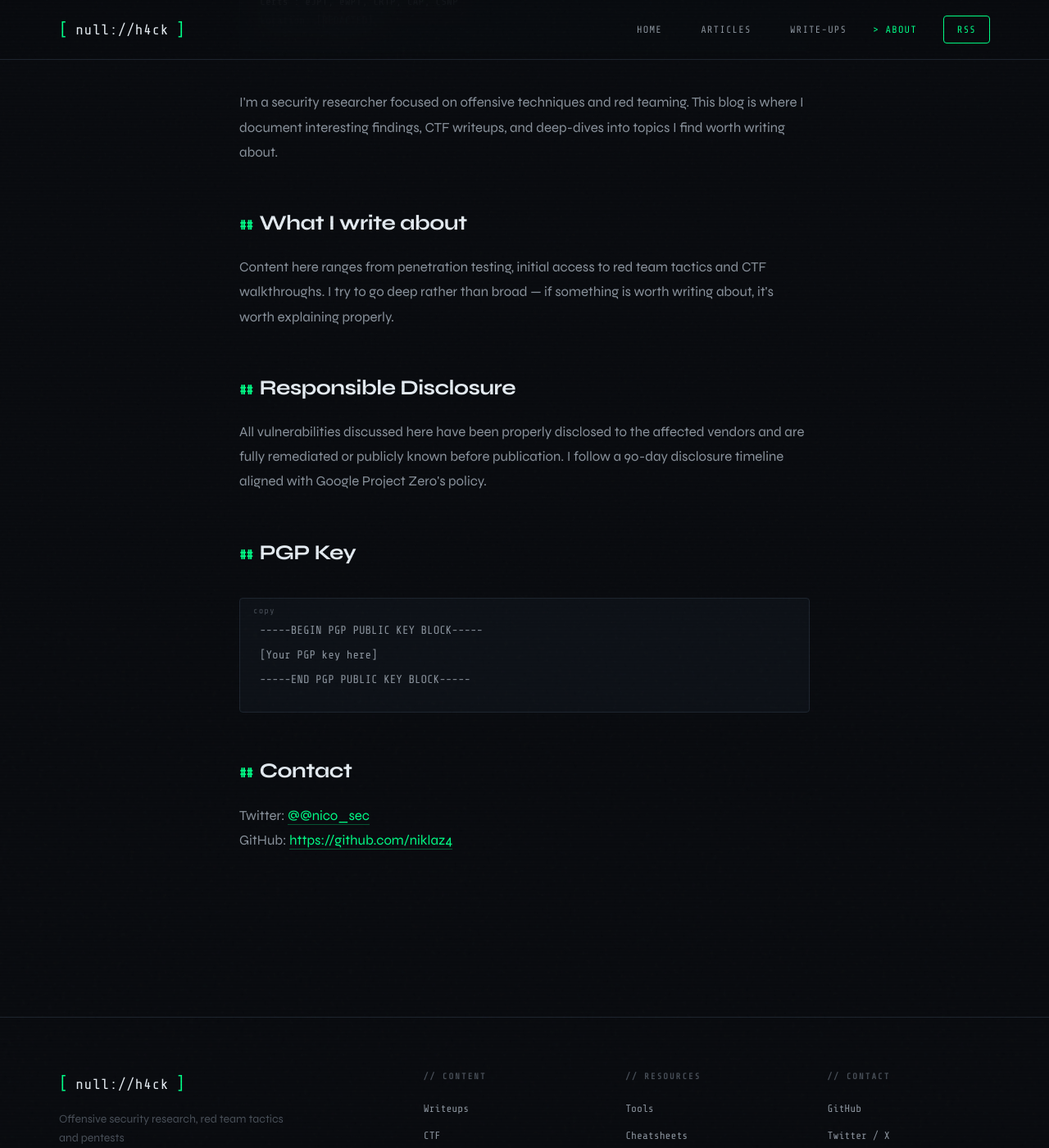
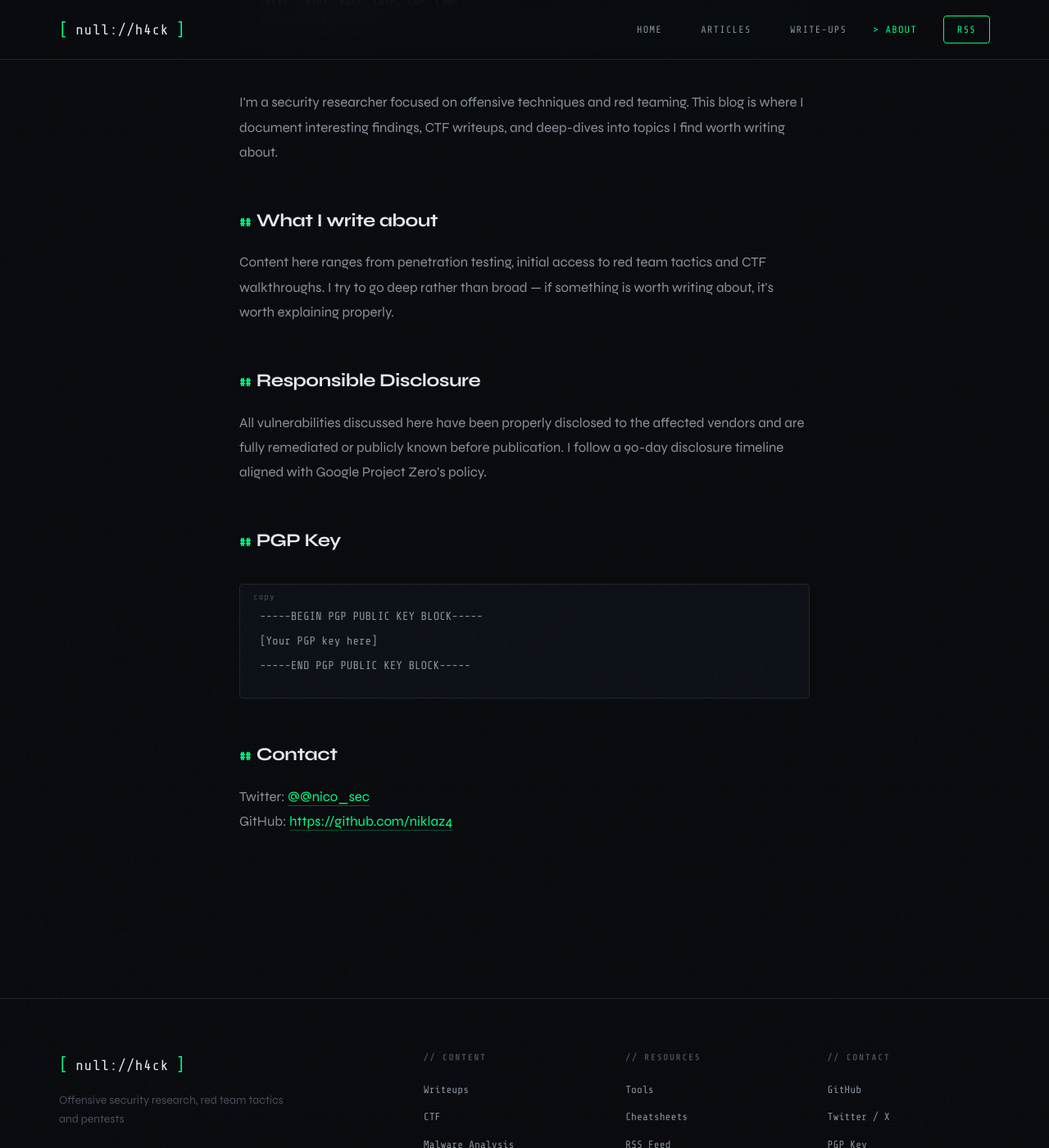
Before and after one commit to niklaz4/niklaz4.github.io, a Jekyll site: the page built from about.md, in a window 1280 px wide and 1400 px high, scrolled down 450 px. Shown: the whole window at 82% size. Built offline with Jekyll 4.4.1, drawn with Linux system fonts in a browser that asks for light colours; some web fonts are replaced.

Commit message:
Update layout

```diff
--- a/assets/css/main.scss
+++ b/assets/css/main.scss
@@ -417,7 +417,7 @@
 
 .featured-title {
   font-family: var(--display);
-  font-size: 1.9rem;
+  font-size: 1.6rem;
   font-weight: 700;
   line-height: 1.2;
   letter-spacing: -0.02em;
@@ -580,7 +580,7 @@
 
 .card-title {
   font-family: var(--display);
-  font-size: 1.05rem;
+  font-size: 1rem;
   font-weight: 700;
   line-height: 1.3;
   letter-spacing: -0.01em;
@@ -797,7 +797,7 @@
 
 .post-header h1 {
   font-family: var(--display);
-  font-size: clamp(1.8rem, 5vw, 3.5rem);
+  font-size: clamp(1.5rem, 3vw, 2.2rem);
   font-weight: 800;
   line-height: 1.15;
   letter-spacing: -0.03em;
@@ -847,7 +847,7 @@
 
 .post-content h2 {
   font-family: var(--display);
-  font-size: 1.6rem;
+  font-size: 1.4rem;
   font-weight: 700;
   color: var(--text-1);
   margin: 3rem 0 1rem;
@@ -858,12 +858,12 @@
   content: '## ';
   color: var(--green);
   font-family: var(--mono);
-  font-size: 1rem;
+  font-size: 0.85rem;
 }
 
 .post-content h3 {
   font-family: var(--display);
-  font-size: 1.2rem;
+  font-size: 1.1rem;
   font-weight: 700;
   color: var(--text-1);
   margin: 2rem 0 0.75rem;
```
